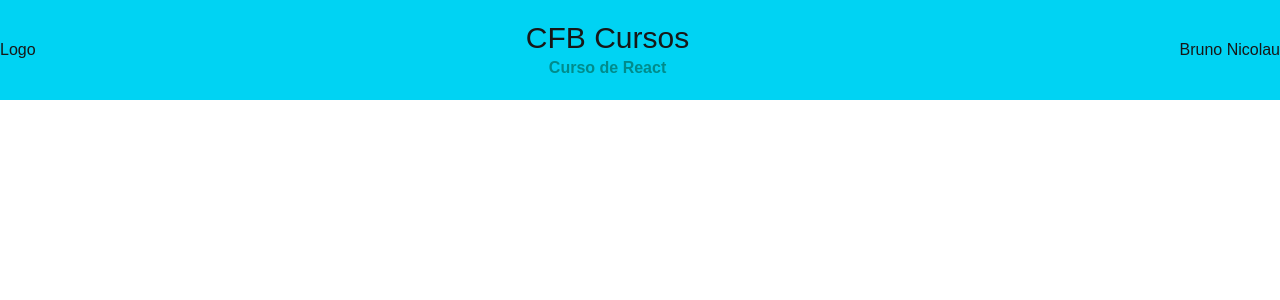
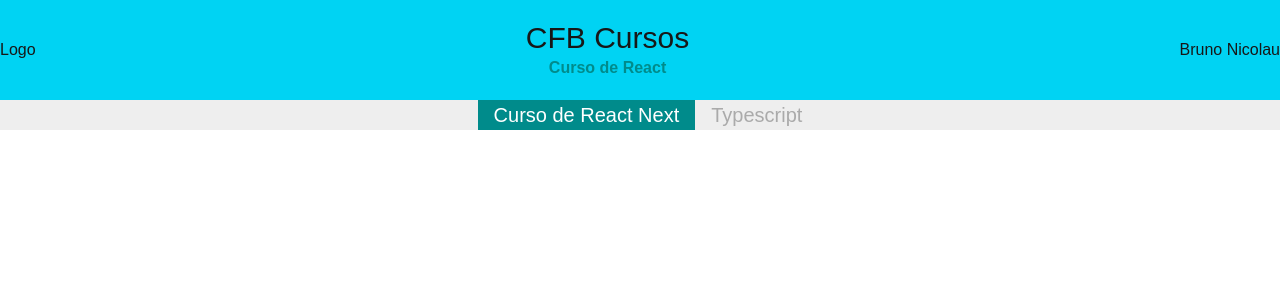
Before and after one commit to Diandressa/react-curso, a Next.js app: page / in a window 1280 px wide. Shown: the top 300 px of the page. Built offline with nearby package versions, Linux system fonts and the light colour scheme.

Commit message:
style inline e style inline como objeto - js

```diff
--- a/src/pages/index.tsx
+++ b/src/pages/index.tsx
@@ -30,6 +30,22 @@ export default function Home() {
   return (
       <div>
         <Topo/>
+        {/*style inline css com objeto, usamos uma chave só pq a outra chave já está no objeto*/}
+        <div style={cssobjeto}>
+          {/*style inline, usa css do javascript. Segui a sintaxe do css no js*/}
+          <div style={{color:'#fff', backgroundColor: 'darkcyan', marginRight:'1rem', paddingInline:'1rem'}}>Curso de React Next</div>
+          <div>Typescript</div>
+        </div>
       </div>
   );
 }
+
+//Style inline css com objeto
+const cssobjeto={
+  display:'flex',
+  justifyContent:'center',
+  alignItems:'center',
+  color:'#aaa',
+  backgroundColor:'#eee',
+  fontSize:'20px',
+}
```
